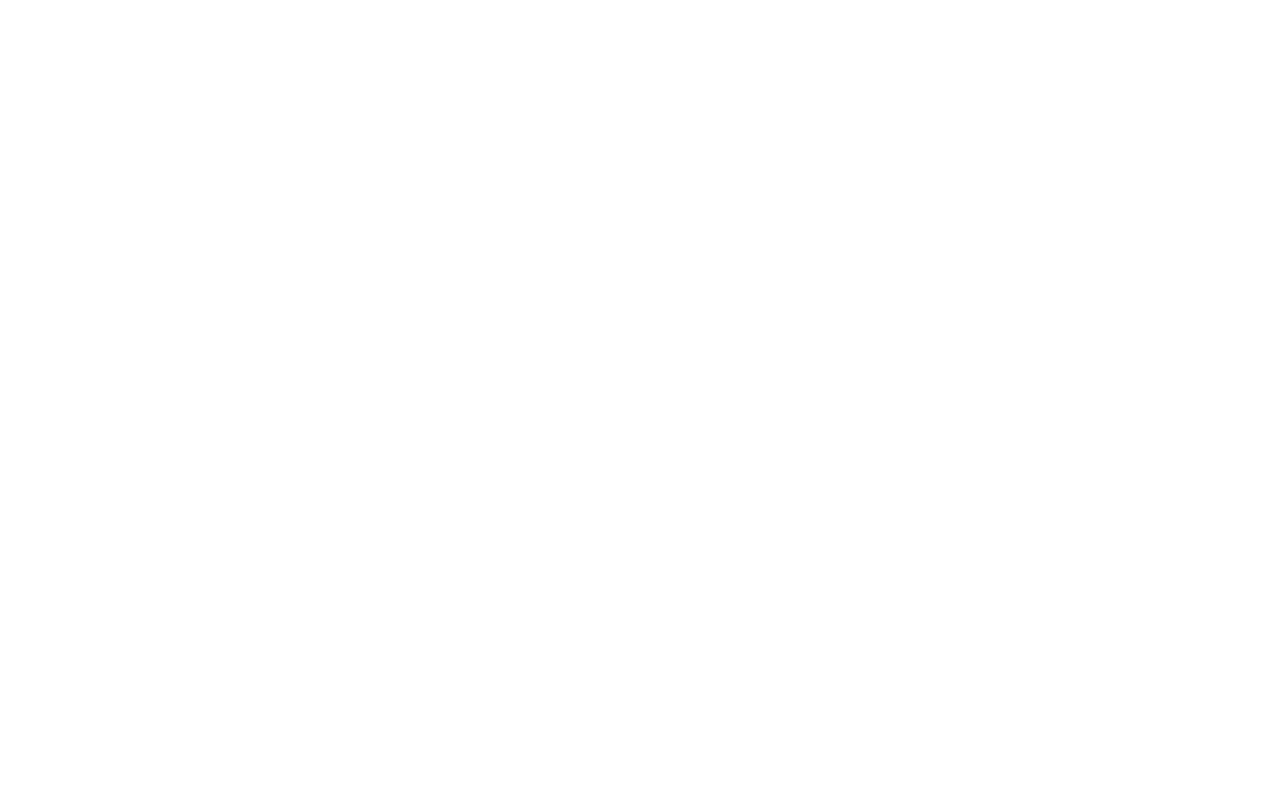
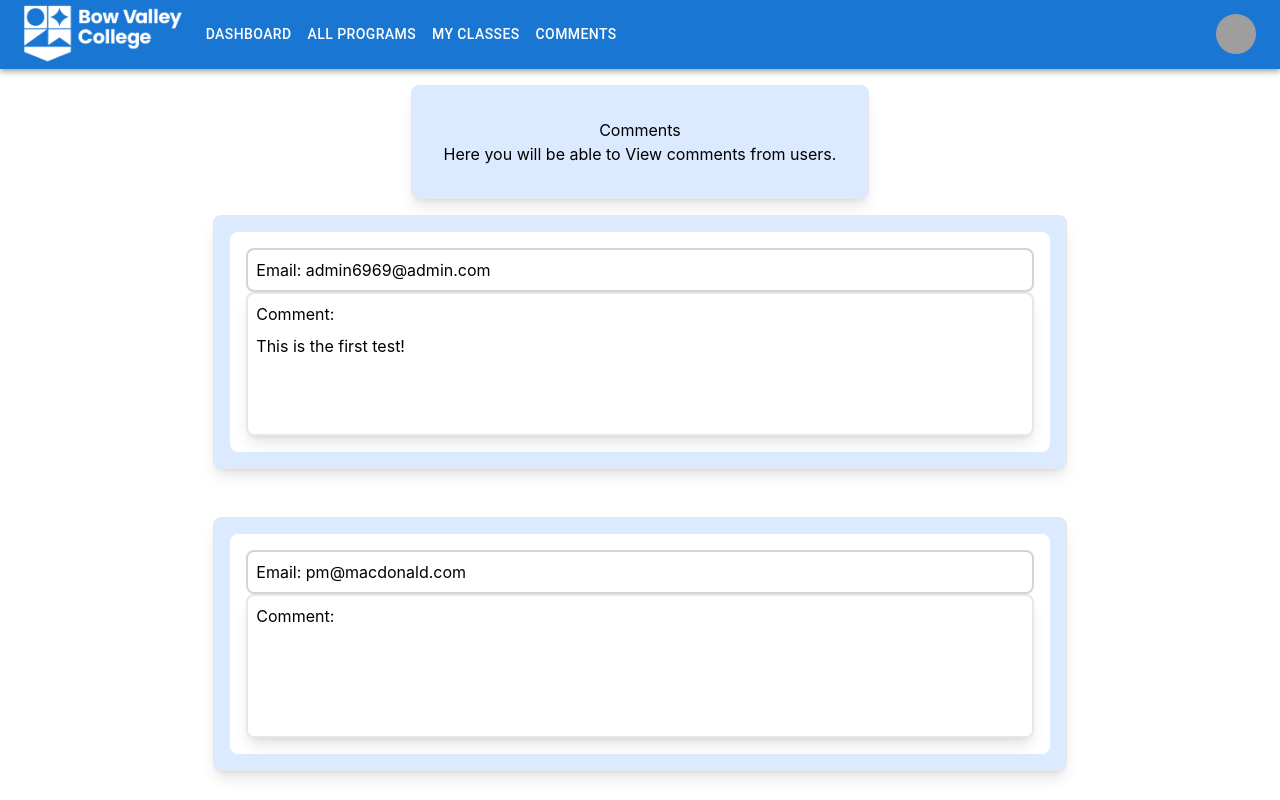
Before and after one commit to Pmacdon15/final_project_web, a React (Create React App) app: page /admin-portal-comments/1 in a window 1280 px wide. Before the commit this address had no page. Shown: the top 800 px of the page. Built offline with nearby package versions, Linux system fonts and the light colour scheme; grey boxes are pictures that could not be loaded.

Commit message:
Added admin portal comments page added: - route - function to initialize elements from the Json to the local storage

```diff
--- a/src/App.js
+++ b/src/App.js
@@ -9,6 +9,7 @@
 import StudentPortalMyPrograms from './components/student-portal/my-programs/MyPrograms.page';
 import StudentPortalAllClasses from './components/student-portal/all-classes/AllClasses.page';
 import StudentPortalComments from './components/student-portal/comments/Comments.page';
+import AdminPortalComments from './components/admin-portal/comments/Comments.page';
 
 function App() {
   return (
@@ -24,6 +25,7 @@
         <Route path="/student-portal-all-classes/" element={<StudentPortalAllClasses />} />
         <Route path="/student-portal-comments/:email" element={<StudentPortalComments />} />
         <Route path="/student-portal-comments/" element={<StudentPortalComments />} />
+        <Route path="/admin-portal-comments/:email" element={<AdminPortalComments />} />
         {/* <Route path="/guest-login" element={<GuestLogin />} /> */}
       </Routes>
     </div>
--- a/src/components/admin-poratl/comments/Comments.page.jsx
+++ b/src/components/admin-portal/comments/Comments.page.jsx
@@ -1,5 +1,5 @@
 
-import NavBar from "../nav-bar/NavBar.Component";
+import NavBar from "../../student-portal/nav-bar/NavBar.Component";
 import { useParams } from "react-router-dom";
 import { LoadComments } from '../../../placeholders/comments/comments.action';
 import { useState, useEffect } from "react";
@@ -25,13 +25,20 @@
             {comments.map((comment, index) => (
                 <div key={index} className="flex flex-col w-full md:w-4/6 bg-blue-100 shadow-lg p-4 border rounded-lg mb-8">
                     <div className="bg-white w-full rounded-lg p-4">
-                        <div className="flex flex-col w-full h-fit bg-slate-50 border shadow-lg ">
+                        <div className="flex flex-col w-full h-fit  rounded-lg ">
                             <p className="flex flex-row border-2 border-gray-300 p-2 w-full rounded-lg">Email: {comment.email}</p>
-                            <p className="flex flex-row border-2 border-gray-300 p-2 w-full rounded-lg">Comment: {comment.comment}</p>
+                            <div className="flex flex-col items-start gap-2 min-h-36 max-h-fit shadow-lg p-2  border-2 w-full rounded-lg">
+                                <p>Comment:</p>
+                                <p>
+                                    {comment.comment}
+                                </p>
+                            </div>
                         </div>
                     </div>
                 </div>
             ))}
         </div>
+
+
     );
 }
--- a/src/placeholders/comments/comments.action.js
+++ b/src/placeholders/comments/comments.action.js
@@ -1,9 +1,26 @@
 import Comments from './comments.data.json';
 
+
+function InitializeComments() {
+    const storedComments = localStorage.getItem('comments');
+    if (!storedComments) {
+        localStorage.setItem('comments', JSON.stringify(Comments));
+    } else {
+        const parsedStoredComments = JSON.parse(storedComments);
+        const newComments = Comments.filter(comment =>
+            !parsedStoredComments.some(storedComment => storedComment.email === comment.email && storedComment.comment === comment.comment)
+        );
+        const updatedComments = [...parsedStoredComments, ...newComments];
+        localStorage.setItem('comments', JSON.stringify(updatedComments));
+    }
+}
+
+InitializeComments();
+
 function LoadComments() {
-  const storedComments = localStorage.getItem('comments');
-  return storedComments ? JSON.parse(storedComments) : Comments;
-}
+    const storedComments = localStorage.getItem('comments');
+    return storedComments ? JSON.parse(storedComments) : Comments;
+  }
 
 function AddComment(email, comment) {
   const newComment = {
```
